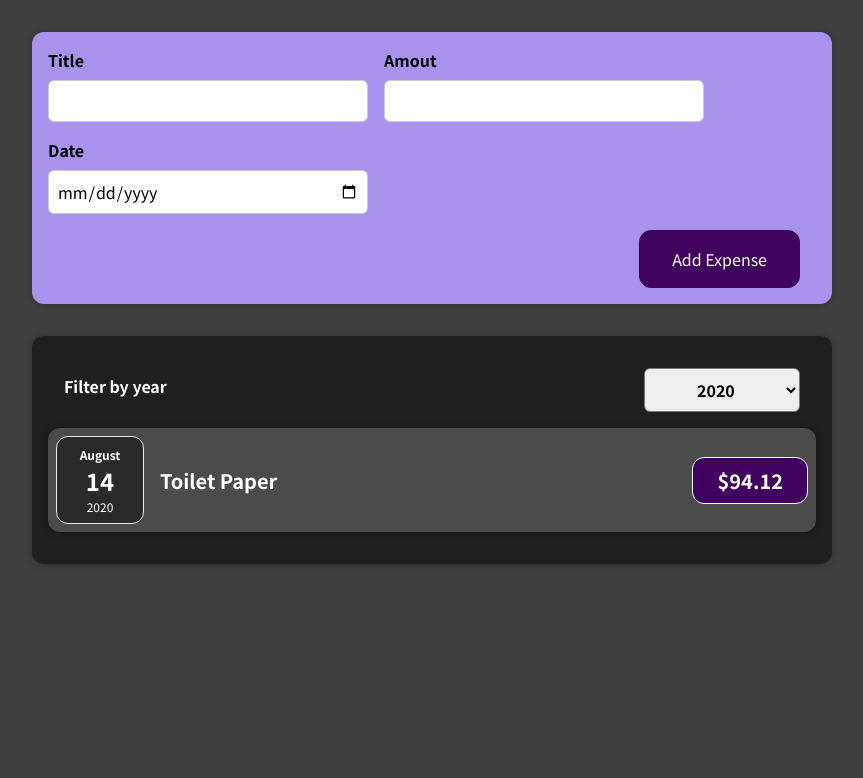
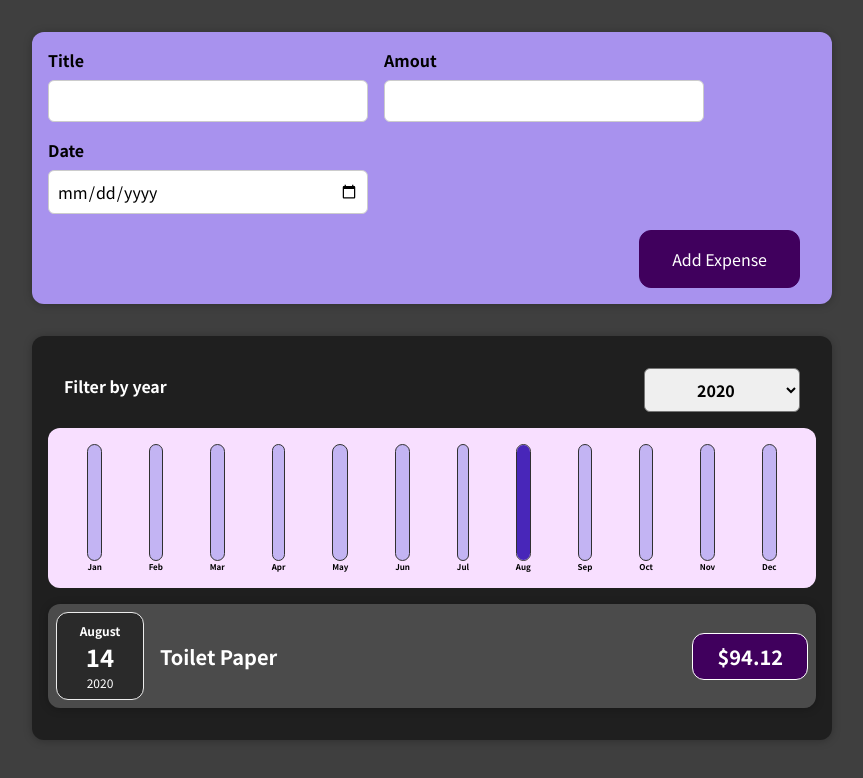
Before and after one commit to fromm-finnn/ledger-expense, a React (Create React App) app: page / in a window 1280 px wide. Shown: the top 778 px of the page, without its empty margins (208-1071 px from the left). Built offline with nearby package versions, Linux system fonts and the light colour scheme.

Commit message:
add chart folder & fix bug

```diff
--- /dev/null
+++ b/src/components/Chart/Chart.css
@@ -0,0 +1,9 @@
+.chart {
+  padding: 1rem;
+  border-radius: 12px;
+  background-color: #f8dfff;
+  text-align: center;
+  display: flex;
+  justify-content: space-around;
+  height: 10rem;
+}
--- /dev/null
+++ b/src/components/Chart/Chart.js
@@ -0,0 +1,23 @@
+import React from "react";
+import "./Chart.css";
+import ChartBar from "./ChartBar";
+
+const Chart = (props) => {
+  const dataPointValues = props.dataPoints.map(dataPoint => dataPoint.value);
+  const totalMaximum = Math.max(...dataPointValues);
+
+  return (
+    <div className="chart">
+      {props.dataPoints.map((dataPoint) => (
+        <ChartBar
+          key={dataPoint.label}
+          value={dataPoint.value}
+          maxValue={totalMaximum}
+          label={dataPoint.label}
+        />
+      ))}
+    </div>
+  );
+};
+
+export default Chart;
--- /dev/null
+++ b/src/components/Chart/ChartBar.css
@@ -0,0 +1,30 @@
+.chart-bar {
+  height: 100%;
+  display: flex;
+  flex-direction: column;
+  align-items: center;
+}
+
+.chart-bar__inner {
+  height: 100%;
+  width: 100%;
+  border: 1px solid #313131;
+  border-radius: 12px;
+  background-color: #c3b4f3;
+  overflow: hidden;
+  display: flex;
+  flex-direction: column;
+  justify-content: flex-end;
+}
+
+.chart-bar__fill {
+  background-color: #4826b9;
+  width: 100%;
+  transition: all 0.3s ease-out;
+}
+
+.chart-bar__label {
+  font-weight: bold;
+  font-size: 0.5rem;
+  text-align: center;
+}
--- /dev/null
+++ b/src/components/Chart/ChartBar.js
@@ -0,0 +1,24 @@
+import React from "react";
+import "./ChartBar.css";
+
+const ChartBar = (props) => {
+  let barFillHeight = "0%";
+
+  if (props.maxValue > 0) {
+    barFillHeight = Math.round((props.value / props.maxValue) * 100) + "%";
+  }
+
+  return (
+    <div className="chart-bar">
+      <div className="chart-bar__inner">
+        <div
+          className="chart-bar__fill"
+          style={{ height: barFillHeight }}
+        ></div>
+      </div>
+      <div className="chart-bar__label">{props.label}</div>
+    </div>
+  );
+};
+
+export default ChartBar;
--- a/src/components/Expenses/Expenses.js
+++ b/src/components/Expenses/Expenses.js
@@ -2,6 +2,7 @@
 import Card from "../UI/Card";
 import ExpensesFilter from "./ExpensesFilter";
 import ExpensesList from "./ExpensesList";
+import ExpensesChart from "./ExpensesChart";
 import "./Expenses.css";
 
 const Expenses = (props) => {
@@ -22,6 +23,7 @@
           selected={filteredYear}
           onChangeFilter={filterChangeHandler}
         />
+        <ExpensesChart expenses={filteredExpenses}/>
         <ExpensesList items={filteredExpenses} />
       </Card>
     </div>
--- /dev/null
+++ b/src/components/Expenses/ExpensesChart.js
@@ -0,0 +1,28 @@
+import React from "react";
+import Chart from "../Chart/Chart";
+
+const ExpensesChart = (props) => {
+  const chartDataPoints = [
+    { label: "Jan", value: 0 },
+    { label: "Feb", value: 0 },
+    { label: "Mar", value: 0 },
+    { label: "Apr", value: 0 },
+    { label: "May", value: 0 },
+    { label: "Jun", value: 0 },
+    { label: "Jul", value: 0 },
+    { label: "Aug", value: 0 },
+    { label: "Sep", value: 0 },
+    { label: "Oct", value: 0 },
+    { label: "Nov", value: 0 },
+    { label: "Dec", value: 0 },
+  ];
+
+  for (const expense of props.expenses) {
+    const expenseMonth = expense.date.getMonth(); // starting at 0 => Januarty => 0
+    chartDataPoints[expenseMonth].value += expense.amount;
+  }
+
+  return <Chart dataPoints={chartDataPoints} />;
+};
+
+export default ExpensesChart;
--- a/src/components/NewExpense/ExpenseForm.js
+++ b/src/components/NewExpense/ExpenseForm.js
@@ -35,7 +35,7 @@
 
     const expenseData = {
       title: enteredTitle,
-      amount: enteredAmount,
+      amount: +enteredAmount,
       date: new Date(enteredDate),
     };
 
```
Also changed, not shown: 1 other file (tests, documents, lock files or other folders).
